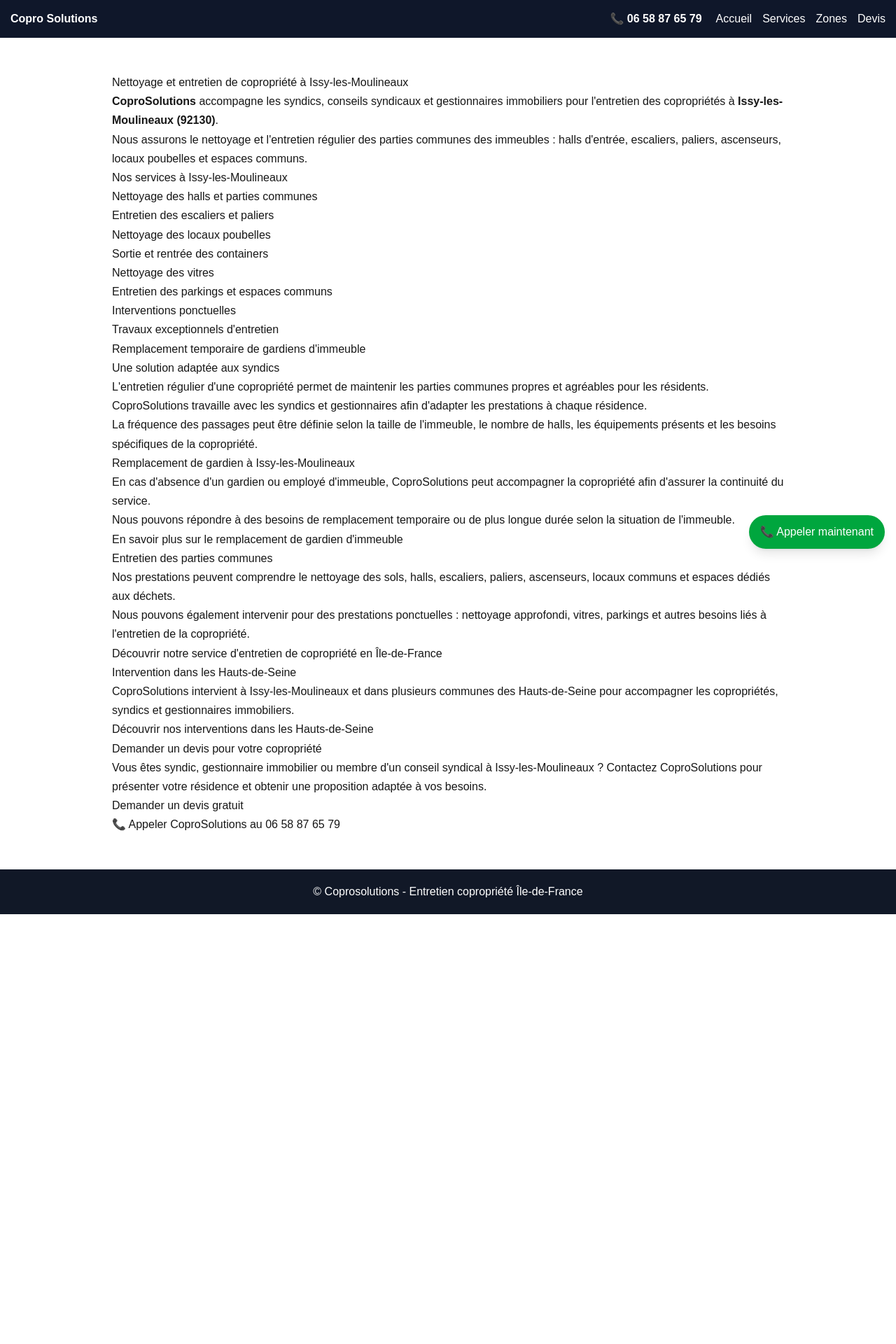
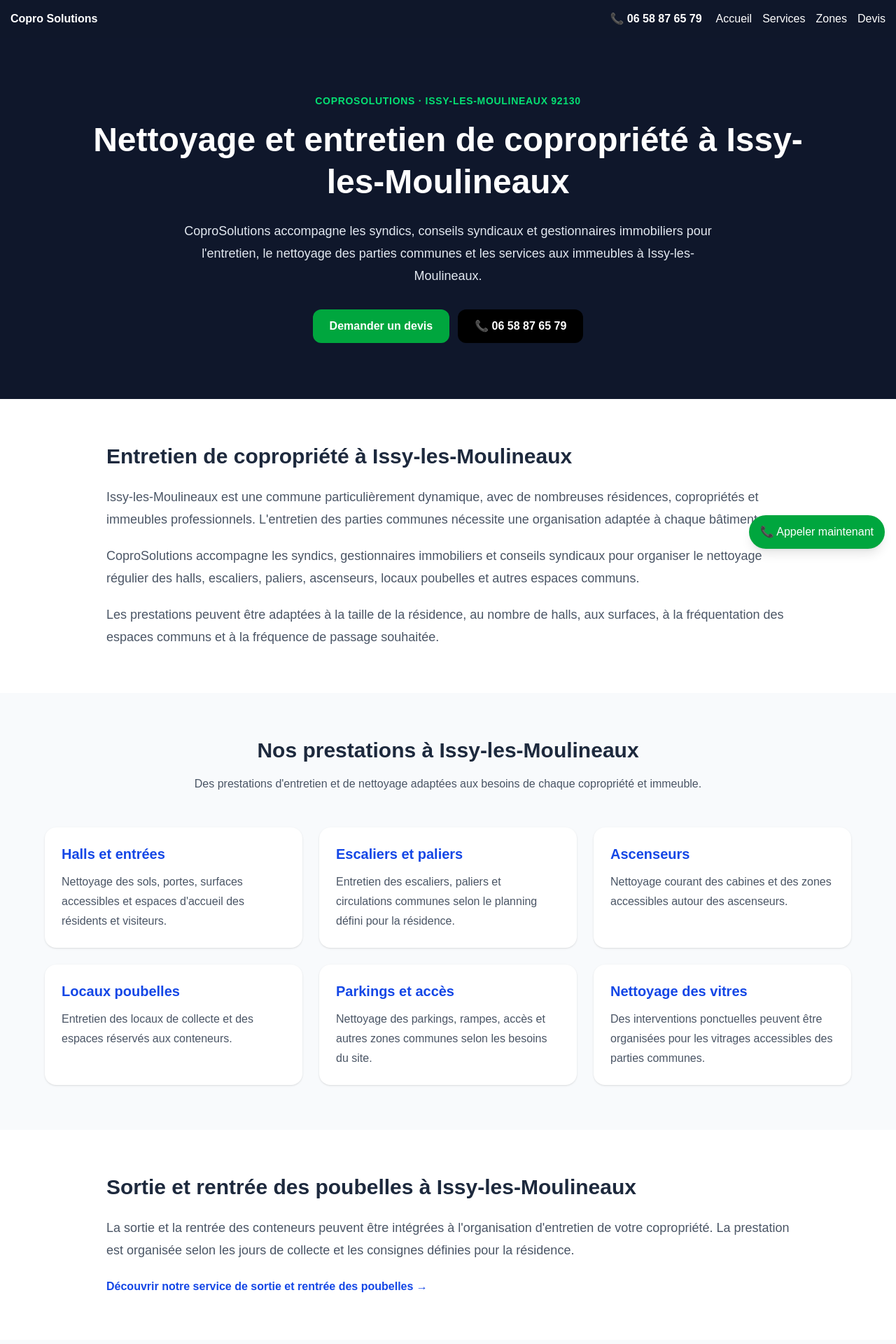
Before and after one commit to amadtag/coprosolutions, a Next.js app: page /zones/hauts-de-seine/issy-les-moulineaux in a window 1280 px wide. Shown: the top 1920 px of the page at 70% size. Before the commit the page ends 1306 px from the top, so only its background shows below. Built offline with nearby package versions, Linux system fonts and the light colour scheme.

Commit message:
Optimisation SEO Issy-les-Moulineaux

```diff
--- a/app/zones/hauts-de-seine/issy-les-moulineaux/page.tsx
+++ b/app/zones/hauts-de-seine/issy-les-moulineaux/page.tsx
@@ -2,140 +2,394 @@
 
 export const metadata: Metadata = {
   title:
-    "Nettoyage et entretien de copropriété à Issy-les-Moulineaux | CoproSolutions",
+    "Nettoyage et entretien de copropriété à Issy-les-Moulineaux (92130) | CoproSolutions",
   description:
-    "CoproSolutions assure le nettoyage et l'entretien de copropriétés à Issy-les-Moulineaux : parties communes, poubelles, vitres, interventions ponctuelles et remplacement de gardiens.",
+    "CoproSolutions assure l'entretien et le nettoyage des copropriétés à Issy-les-Moulineaux : halls, escaliers, parties communes, poubelles, parkings, bureaux et remplacement de gardiens.",
   alternates: {
     canonical: "/zones/hauts-de-seine/issy-les-moulineaux",
   },
 };
 
-export default function Page() {
+export default function IssyLesMoulineauxPage() {
   return (
-    <main
-      style={{
-        maxWidth: "1000px",
-        margin: "0 auto",
-        padding: "50px 20px",
-        lineHeight: 1.7,
-      }}
-    >
-      <h1>
-        Nettoyage et entretien de copropriété à Issy-les-Moulineaux
-      </h1>
+    <main className="bg-white text-slate-800">
+      {/* HERO */}
+      <section className="bg-slate-900 px-6 py-20 text-white">
+        <div className="mx-auto max-w-5xl text-center">
+          <p className="mb-4 text-sm font-semibold uppercase tracking-wider text-green-400">
+            COPROSOLUTIONS · ISSY-LES-MOULINEAUX 92130
+          </p>
 
-      <p>
-        <strong>CoproSolutions</strong> accompagne les syndics, conseils
-        syndicaux et gestionnaires immobiliers pour l'entretien des
-        copropriétés à <strong>Issy-les-Moulineaux (92130)</strong>.
-      </p>
+          <h1 className="mb-6 text-4xl font-bold leading-tight md:text-5xl">
+            Nettoyage et entretien de copropriété à Issy-les-Moulineaux
+          </h1>
 
-      <p>
-        Nous assurons le nettoyage et l'entretien régulier des parties
-        communes des immeubles : halls d'entrée, escaliers, paliers,
-        ascenseurs, locaux poubelles et espaces communs.
-      </p>
+          <p className="mx-auto max-w-3xl text-lg leading-8 text-slate-200">
+            CoproSolutions accompagne les syndics, conseils syndicaux et
+            gestionnaires immobiliers pour l'entretien, le nettoyage des
+            parties communes et les services aux immeubles à
+            Issy-les-Moulineaux.
+          </p>
 
-      <h2>Nos services à Issy-les-Moulineaux</h2>
+          <div className="mt-8 flex flex-col justify-center gap-3 sm:flex-row">
+            <a
+              href="/contact"
+              className="rounded-xl bg-green-600 px-6 py-3 font-bold text-white hover:bg-green-700"
+            >
+              Demander un devis
+            </a>
 
-      <ul>
-        <li>Nettoyage des halls et parties communes</li>
-        <li>Entretien des escaliers et paliers</li>
-        <li>Nettoyage des locaux poubelles</li>
-        <li>Sortie et rentrée des containers</li>
-        <li>Nettoyage des vitres</li>
-        <li>Entretien des parkings et espaces communs</li>
-        <li>Interventions ponctuelles</li>
-        <li>Travaux exceptionnels d'entretien</li>
-        <li>Remplacement temporaire de gardiens d'immeuble</li>
-      </ul>
+            <a
+              href="tel:+33658876579"
+              className="rounded-xl bg-black px-6 py-3 font-bold text-white hover:bg-slate-800"
+            >
+              📞 06 58 87 65 79
+            </a>
+          </div>
+        </div>
+      </section>
 
-      <h2>Une solution adaptée aux syndics</h2>
+      {/* INTRODUCTION */}
+      <section className="mx-auto max-w-5xl px-6 py-16">
+        <h2 className="mb-6 text-3xl font-bold">
+          Entretien de copropriété à Issy-les-Moulineaux
+        </h2>
 
-      <p>
-        L'entretien régulier d'une copropriété permet de maintenir les
-        parties communes propres et agréables pour les résidents.
-        CoproSolutions travaille avec les syndics et gestionnaires afin
-        d'adapter les prestations à chaque résidence.
-      </p>
+        <div className="space-y-5 text-lg leading-8 text-gray-600">
+          <p>
+            Issy-les-Moulineaux est une commune particulièrement dynamique,
+            avec de nombreuses résidences, copropriétés et immeubles
+            professionnels. L'entretien des parties communes nécessite une
+            organisation adaptée à chaque bâtiment.
+          </p>
 
-      <p>
-        La fréquence des passages peut être définie selon la taille de
-        l'immeuble, le nombre de halls, les équipements présents et les
-        besoins spécifiques de la copropriété.
-      </p>
+          <p>
+            CoproSolutions accompagne les syndics, gestionnaires immobiliers
+            et conseils syndicaux pour organiser le nettoyage régulier des
+            halls, escaliers, paliers, ascenseurs, locaux poubelles et autres
+            espaces communs.
+          </p>
 
-      <h2>Remplacement de gardien à Issy-les-Moulineaux</h2>
+          <p>
+            Les prestations peuvent être adaptées à la taille de la résidence,
+            au nombre de halls, aux surfaces, à la fréquentation des espaces
+            communs et à la fréquence de passage souhaitée.
+          </p>
+        </div>
+      </section>
 
-      <p>
-        En cas d'absence d'un gardien ou employé d'immeuble, CoproSolutions
-        peut accompagner la copropriété afin d'assurer la continuité du
-        service.
-      </p>
+      {/* PRESTATIONS */}
+      <section className="bg-slate-50 px-6 py-16">
+        <div className="mx-auto max-w-6xl">
+          <h2 className="mb-4 text-center text-3xl font-bold">
+            Nos prestations à Issy-les-Moulineaux
+          </h2>
 
-      <p>
-        Nous pouvons répondre à des besoins de remplacement temporaire ou
-        de plus longue durée selon la situation de l'immeuble.
-      </p>
+          <p className="mx-auto mb-12 max-w-3xl text-center leading-7 text-gray-600">
+            Des prestations d'entretien et de nettoyage adaptées aux besoins
+            de chaque copropriété et immeuble.
+          </p>
 
-      <p>
-        <a href="/remplacement-gardien">
-          En savoir plus sur le remplacement de gardien d'immeuble
+          <div className="grid gap-6 md:grid-cols-2 lg:grid-cols-3">
+            <article className="rounded-2xl bg-white p-6 shadow-sm">
+              <h3 className="mb-3 text-xl font-bold text-blue-700">
+                Halls et entrées
+              </h3>
+
+              <p className="leading-7 text-gray-600">
+                Nettoyage des sols, portes, surfaces accessibles et espaces
+                d'accueil des résidents et visiteurs.
+              </p>
+            </article>
+
+            <article className="rounded-2xl bg-white p-6 shadow-sm">
+              <h3 className="mb-3 text-xl font-bold text-blue-700">
+                Escaliers et paliers
+              </h3>
+
+              <p className="leading-7 text-gray-600">
+                Entretien des escaliers, paliers et circulations communes
+                selon le planning défini pour la résidence.
+              </p>
+            </article>
+
+            <article className="rounded-2xl bg-white p-6 shadow-sm">
+              <h3 className="mb-3 text-xl font-bold text-blue-700">
+                Ascenseurs
+              </h3>
+
+              <p className="leading-7 text-gray-600">
+                Nettoyage courant des cabines et des zones accessibles autour
+                des ascenseurs.
+              </p>
+            </article>
+
+            <article className="rounded-2xl bg-white p-6 shadow-sm">
+              <h3 className="mb-3 text-xl font-bold text-blue-700">
+                Locaux poubelles
+              </h3>
+
+              <p className="leading-7 text-gray-600">
+                Entretien des locaux de collecte et des espaces réservés aux
+                conteneurs.
+              </p>
+            </article>
+
+            <article className="rounded-2xl bg-white p-6 shadow-sm">
+              <h3 className="mb-3 text-xl font-bold text-blue-700">
+                Parkings et accès
+              </h3>
+
+              <p className="leading-7 text-gray-600">
+                Nettoyage des parkings, rampes, accès et autres zones
+                communes selon les besoins du site.
+              </p>
+            </article>
+
+            <article className="rounded-2xl bg-white p-6 shadow-sm">
+              <h3 className="mb-3 text-xl font-bold text-blue-700">
+                Nettoyage des vitres
+              </h3>
+
+              <p className="leading-7 text-gray-600">
+                Des interventions ponctuelles peuvent être organisées pour les
+                vitrages accessibles des parties communes.
+              </p>
+            </article>
+          </div>
+        </div>
+      </section>
+
+      {/* POUBELLES */}
+      <section className="mx-auto max-w-5xl px-6 py-16">
+        <h2 className="mb-6 text-3xl font-bold">
+          Sortie et rentrée des poubelles à Issy-les-Moulineaux
+        </h2>
+
+        <p className="mb-6 text-lg leading-8 text-gray-600">
+          La sortie et la rentrée des conteneurs peuvent être intégrées à
+          l'organisation d'entretien de votre copropriété. La prestation est
+          organisée selon les jours de collecte et les consignes définies pour
+          la résidence.
+        </p>
+
+        <a
+          href="/sortie-et-rentrée-poubelle"
+          className="font-semibold text-blue-700 hover:underline"
+        >
+          Découvrir notre service de sortie et rentrée des poubelles →
         </a>
-      </p>
+      </section>
 
-      <h2>Entretien des parties communes</h2>
+      {/* REMPLACEMENT GARDIEN */}
+      <section className="bg-slate-50 px-6 py-16">
+        <div className="mx-auto max-w-5xl">
+          <h2 className="mb-6 text-3xl font-bold">
+            Remplacement de gardien à Issy-les-Moulineaux
+          </h2>
 
-      <p>
-        Nos prestations peuvent comprendre le nettoyage des sols, halls,
-        escaliers, paliers, ascenseurs, locaux communs et espaces dédiés
-        aux déchets.
-      </p>
+          <p className="mb-6 text-lg leading-8 text-gray-600">
+            En cas de congés, d'absence temporaire ou de besoin de continuité
+            du service, CoproSolutions peut étudier une solution de
+            remplacement adaptée au fonctionnement de votre résidence.
+          </p>
 
-      <p>
-        Nous pouvons également intervenir pour des prestations ponctuelles :
-        nettoyage approfondi, vitres, parkings et autres besoins liés à
-        l'entretien de la copropriété.
-      </p>
+          <a
+            href="/remplacement-gardien"
+            className="font-semibold text-blue-700 hover:underline"
+          >
+            Découvrir le remplacement de gardien d'immeuble →
+          </a>
+        </div>
+      </section>
 
-      <p>
-        <a href="/entretien-copropriété-idf">
-          Découvrir notre service d'entretien de copropriété en Île-de-France
+      {/* BUREAUX */}
+      <section className="mx-auto max-w-5xl px-6 py-16">
+        <h2 className="mb-6 text-3xl font-bold">
+          Entretien de bureaux et immeubles administratifs
+          à Issy-les-Moulineaux
+        </h2>
+
+        <p className="mb-6 text-lg leading-8 text-gray-600">
+          Issy-les-Moulineaux accueille également de nombreux bureaux,
+          immeubles professionnels et bâtiments administratifs. CoproSolutions
+          propose des prestations d'entretien adaptées à ces environnements,
+          en complément de ses services pour les copropriétés.
+        </p>
+
+        <a
+          href="/entretien-bureau-immeuble"
+          className="font-semibold text-blue-700 hover:underline"
+        >
+          Découvrir l'entretien de bureaux et immeubles administratifs →
         </a>
-      </p>
+      </section>
 
-      <h2>Intervention dans les Hauts-de-Seine</h2>
+      {/* ORGANISATION */}
+      <section className="bg-slate-50 px-6 py-16">
+        <div className="mx-auto max-w-5xl">
+          <h2 className="mb-6 text-3xl font-bold">
+            Une organisation adaptée à votre immeuble
+          </h2>
 
-      <p>
-        CoproSolutions intervient à Issy-les-Moulineaux et dans plusieurs
-        communes des Hauts-de-Seine pour accompagner les copropriétés,
-        syndics et gestionnaires immobiliers.
-      </p>
+          <div className="grid gap-6 md:grid-cols-3">
+            <article className="rounded-2xl bg-white p-6 shadow-sm">
+              <h3 className="mb-3 text-xl font-bold">
+                Petite copropriété
+              </h3>
 
-      <p>
-        <a href="/zones/hauts-de-seine">
-          Découvrir nos interventions dans les Hauts-de-Seine
-        </a>
-      </p>
+              <p className="leading-7 text-gray-600">
+                Une organisation proportionnée au nombre de lots, aux surfaces
+                et aux besoins de la résidence.
+              </p>
+            </article>
 
-      <h2>Demander un devis pour votre copropriété</h2>
+            <article className="rounded-2xl bg-white p-6 shadow-sm">
+              <h3 className="mb-3 text-xl font-bold">
+                Résidence intermédiaire
+              </h3>
 
-      <p>
-        Vous êtes syndic, gestionnaire immobilier ou membre d'un conseil
-        syndical à Issy-les-Moulineaux ? Contactez CoproSolutions pour
-        présenter votre résidence et obtenir une proposition adaptée à vos
-        besoins.
-      </p>
+              <p className="leading-7 text-gray-600">
+                Un planning d'entretien adapté au nombre de halls, aux
+                circulations et à la fréquentation.
+              </p>
+            </article>
 
-      <p>
-        <a href="/contact">Demander un devis gratuit</a>
-      </p>
+            <article className="rounded-2xl bg-white p-6 shadow-sm">
+              <h3 className="mb-3 text-xl font-bold">
+                Grande résidence
+              </h3>
 
-      <p>
-        <a href="tel:+33658876579">
-          📞 Appeler CoproSolutions au 06 58 87 65 79
-        </a>
-      </p>
+              <p className="leading-7 text-gray-600">
+                Une organisation pouvant tenir compte des différents bâtiments
+                et espaces communs du site.
+              </p>
+            </article>
+          </div>
+        </div>
+      </section>
+
+      {/* SECTEUR */}
+      <section className="mx-auto max-w-5xl px-6 py-16">
+        <h2 className="mb-6 text-3xl font-bold">
+          Une intervention locale dans les Hauts-de-Seine
+        </h2>
+
+        <p className="mb-8 text-lg leading-8 text-gray-600">
+          CoproSolutions intervient à Issy-les-Moulineaux ainsi que dans
+          plusieurs communes voisines des Hauts-de-Seine et de l'ouest
+          parisien.
+        </p>
+
+        <div className="flex flex-wrap gap-3">
+          <a
+            href="/zones/hauts-de-seine"
+            className="rounded-xl border px-5 py-3 font-semibold hover:shadow-md"
+          >
+            Hauts-de-Seine
+          </a>
+
+          <a
+            href="/zones/boulogne-billancourt"
+            className="rounded-xl border px-5 py-3 font-semibold hover:shadow-md"
+          >
+            Boulogne-Billancourt
+          </a>
+
+          <a
+            href="/zones/paris-15"
+            className="rounded-xl border px-5 py-3 font-semibold hover:shadow-md"
+          >
+            Paris 15e
+          </a>
+
+          <a
+            href="/zones/hauts-de-seine/levallois-perret"
+            className="rounded-xl border px-5 py-3 font-semibold hover:shadow-md"
+          >
+            Levallois-Perret
+          </a>
+        </div>
+      </section>
+
+      {/* AUTRES SERVICES */}
+      <section className="bg-slate-50 px-6 py-16">
+        <div className="mx-auto max-w-5xl">
+          <h2 className="mb-8 text-3xl font-bold">
+            Les autres services de CoproSolutions
+          </h2>
+
+          <div className="grid gap-4 md:grid-cols-2">
+            <a
+              href="/entretien-copropriété-idf"
+              className="rounded-xl border bg-white p-5 font-semibold text-blue-700 hover:shadow-md"
+            >
+              Entretien de copropriété en Île-de-France →
+            </a>
+
+            <a
+              href="/entretien-bureau-immeuble"
+              className="rounded-xl border bg-white p-5 font-semibold text-blue-700 hover:shadow-md"
+            >
+              Entretien de bureaux et immeubles administratifs →
+            </a>
+
+            <a
+              href="/remplacement-gardien"
+              className="rounded-xl border bg-white p-5 font-semibold text-blue-700 hover:shadow-md"
+            >
+              Remplacement de gardien →
+            </a>
+
+            <a
+              href="/travaux-exceptionnels"
+              className="rounded-xl border bg-white p-5 font-semibold text-blue-700 hover:shadow-md"
+            >
+              Travaux exceptionnels →
+            </a>
+          </div>
+        </div>
+      </section>
+
+      {/* CTA */}
+      <section className="bg-blue-950 px-6 py-20 text-center text-white">
+        <div className="mx-auto max-w-3xl">
+          <h2 className="mb-5 text-3xl font-bold">
+            Besoin d'un entretien de copropriété à Issy-les-Moulineaux ?
+          </h2>
+
+          <p className="mb-8 text-lg leading-8 text-blue-100">
+            Indiquez-nous la localisation de votre immeuble, son nombre de
+            lots, le nombre de halls, la fréquence souhaitée et les prestations
+            recherchées.
+          </p>
+
+          <div className="flex flex-col justify-center gap-3 sm:flex-row">
+            <a
+              href="/contact"
+              className="rounded-xl bg-green-600 px-6 py-3 font-bold text-white hover:bg-green-700"
+            >
+              Demander un devis gratuit
+            </a>
+
+            <a
+              href="tel:+33658876579"
+              className="rounded-xl bg-black px-6 py-3 font-bold text-white hover:bg-slate-800"
+            >
+              📞 06 58 87 65 79
+            </a>
+          </div>
+
+          <p className="mt-6">
+            <a
+              href="mailto:coprosolutions@coprosolutions.net"
+              className="text-blue-100 hover:underline"
+            >
+              coprosolutions@coprosolutions.net
+            </a>
+          </p>
+        </div>
+      </section>
     </main>
   );
 }
```
